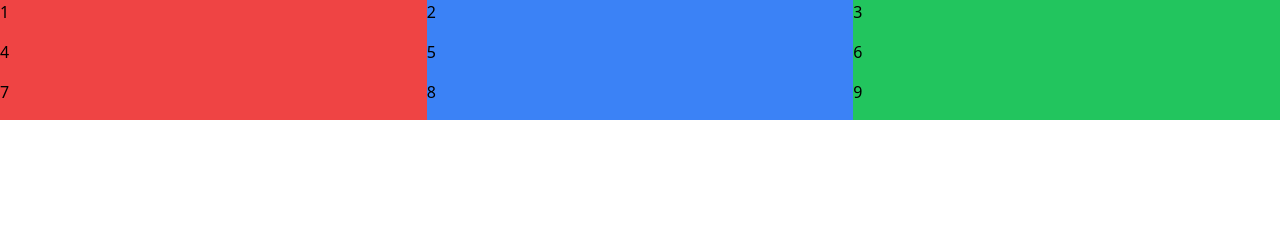
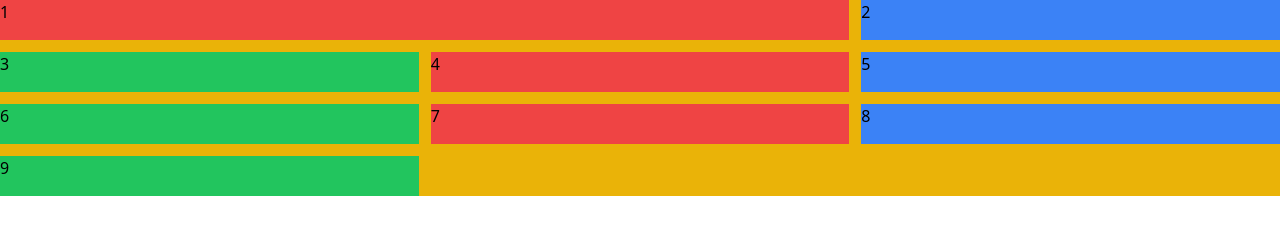
Before and after one commit to bunyawats/hello-tailwind, a website: page public/index.html in a window 1280 px wide. Drawn offline with Linux system fonts and the light colour scheme.

Commit message:
col-span-2 h-10  bg-red-500

```diff
--- a/public/index.html
+++ b/public/index.html
@@ -9,8 +9,8 @@
 </head>
 
 <body>
-    <div class="bg-yellow-500 grid grid-cols-3">
-        <div class=" h-10  bg-red-500">1</div>
+    <div class="bg-yellow-500 grid grid-cols-3 gap-3">
+        <div class=" col-span-2 h-10  bg-red-500">1</div>
         <div class=" h-10 bg-blue-500">2</div>
         <div class=" h-10  bg-green-500">3</div>
 
```
Also changed, not shown: public/styles.css.
